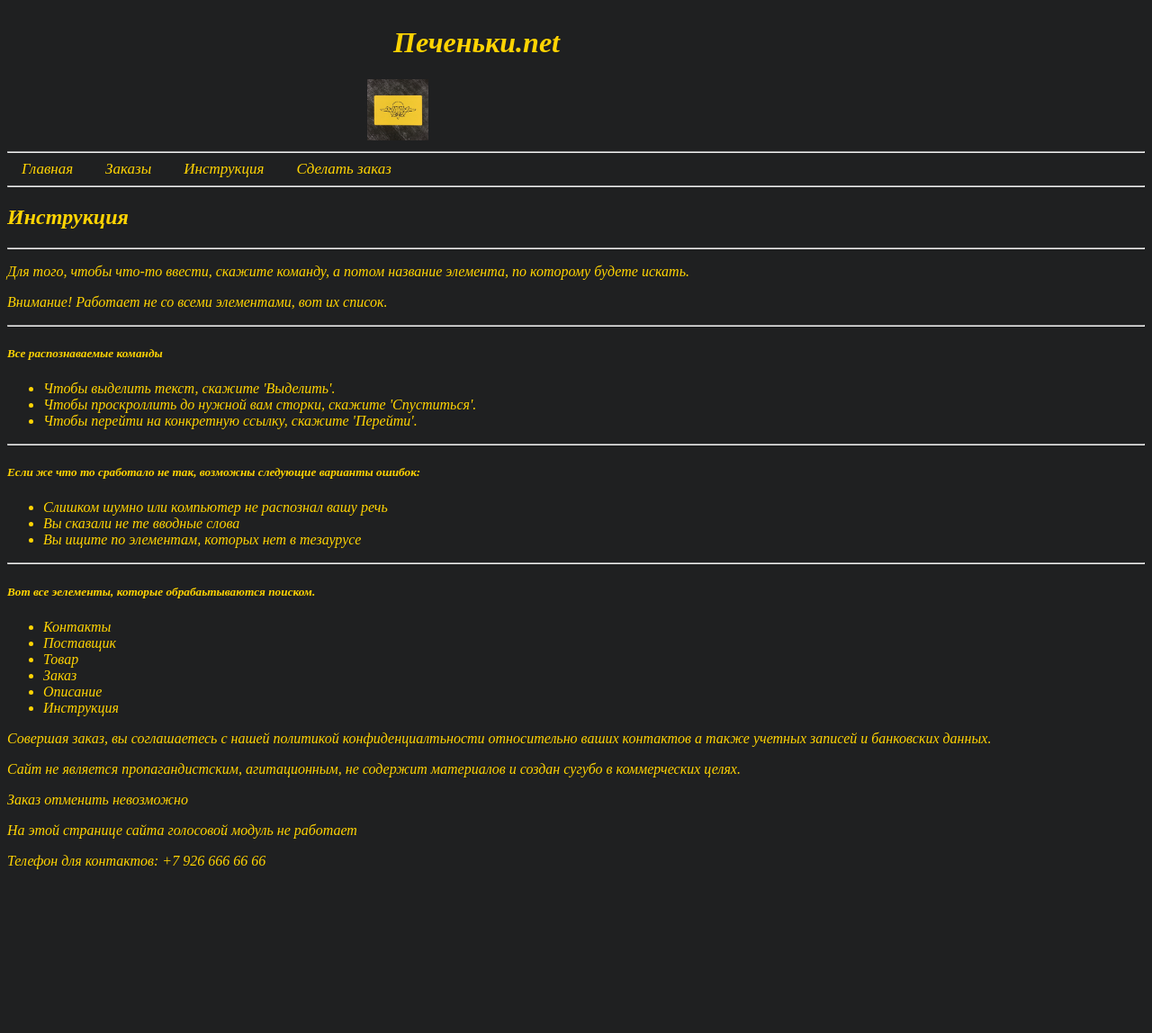
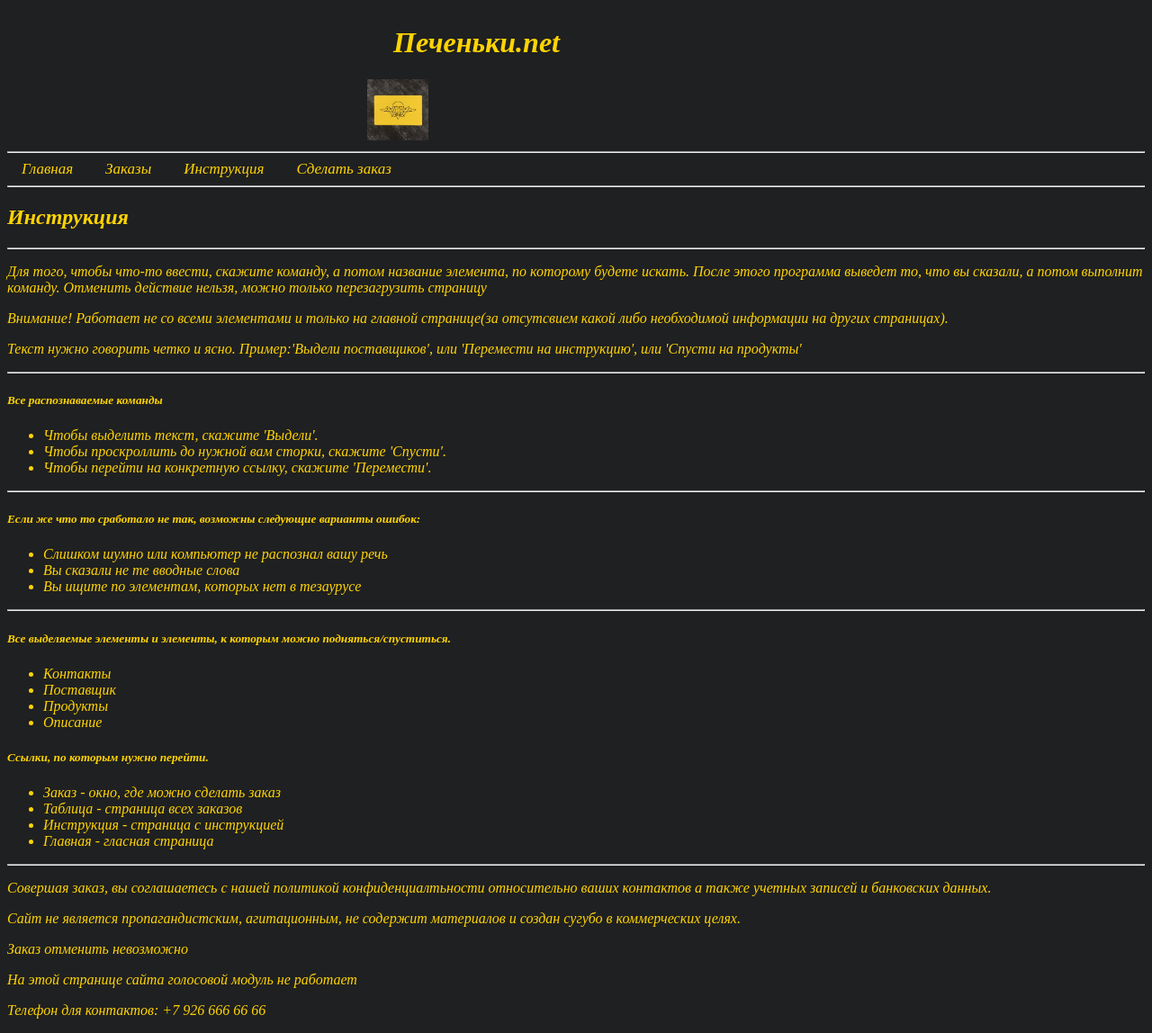
Before and after one commit to Aogast/Flask_project, a Flask app: page /instr in a window 1280 px wide. Shown: the whole page at 90% size. Before the commit the page ends 966 px from the top, so only its background shows below. Run offline with Flask 2, Linux system fonts and the light colour scheme.

Commit message:
Merge branch 'master' of https://github.com/HTSK-company/Flask_project into interface
 Conflicts:
	templates/main.html
	templates/Инструкция.html

```diff
--- a/templates/baseshabl.html
+++ b/templates/baseshabl.html
@@ -13,16 +13,17 @@
   </div>
     <hr>
     <div class="topnavy">
-        <a href={{url_for('index')}}>Главная</a>
-        <a href={{url_for('tab')}}>Заказы</a>
-        <a href={{url_for('instr')}}>Инструкция</a>
-        <a href={{url_for('order')}}>Сделать заказ</a>
+        <a href={{url_for('index')}} id = "главна">Главная</a>
+        <a href={{url_for('tab')}} id="таблиц">Заказы</a>
+        <a href={{url_for('instr')}} id = 'инструкци'>Инструкция</a>
+        <a href={{url_for('order')}} id = 'заказ'>Сделать заказ</a>
     </div>
     <hr>
     <main role="main" class="container">
     {% block content %}{% endblock %}
 </main>
-<footer>
+    <hr>
+<footer id="контакт">
         <p>Совершая заказ, вы соглашаетесь с нашей политикой конфиденциалтьности относительно ваших контактов а также учетных записей и банковских данных.</p>
         <p>Сайт не является пропагандистским, агитационным, не содержит материалов и создан сугубо в коммерческих целях.</p>
         <p>Заказ отменить невозможно</p>
--- a/templates/Инструкция.html
+++ b/templates/Инструкция.html
@@ -2,14 +2,17 @@
 {% block content %}
   <h2 class='table1'>Инструкция</h2>
 <hr>
-  <p>Для того, чтобы что-то ввести, cкажите команду, а потом название элемента, по которому будете искать.</p>
-  <p>Внимание! Работает  не со всеми элементами, вот их список.</p>
+  <p>Для того, чтобы что-то ввести, cкажите команду, а потом название элемента, по которому будете искать. После этого
+  программа выведет то, что вы сказали, а потом выполнит команду. Отменить действие нельзя, можно только перезагрузить страницу</p>
+  <p>Внимание! Работает не со всеми элементами и только на главной странице(за отсутсвием какой либо необходимой
+    информации на других страницах).</p>
+<p>Текст нужно говорить четко и ясно. Пример:'Выдели поставщиков', или 'Перемести на инструкцию', или 'Спусти на продукты'</p>
   <hr>
   <h5>Все распознаваемые команды</h5>
   <ul>
-  <li>Чтобы выделить текст, скажите 'Выделить'.</li>
-  <li>Чтобы проскроллить до нужной вам сторки, скажите 'Спуститься'.</li>
-  <li>Чтобы перейти на конкретную ссылку, скажите 'Перейти'.</li>
+  <li>Чтобы выделить текст, скажите 'Выдели'.</li>
+  <li>Чтобы проскроллить до нужной вам сторки, скажите 'Спусти'.</li>
+  <li>Чтобы перейти на конкретную ссылку, скажите 'Перемести'.</li>
   </ul>
   <hr>
   <h5>Если же что то сработало не так, возможны следующие варианты ошибок:</h5>
@@ -19,13 +22,18 @@
     <li>Вы ищите по элементам, которых нет в тезаурусе</li>
   </ul>
   <hr>
-  <h5>Вот все эелементы, которые обрабаьтываются поиском.</h5>
+  <h5>Все выделяемые элементы и элементы, к которым можно подняться/спуститься.</h5>
   <ul>
     <li>Контакты</li>
     <li>Поставщик</li>
-    <li>Товар</li>
-    <li>Заказ</li>
+    <li>Продукты</li>
     <li>Описание</li>
-    <li>Инструкция</li>
+  </ul>
+<h5>Ссылки, по которым нужно перейти.</h5>
+  <ul>
+    <li>Заказ - окно, где можно сделать заказ</li>
+    <li>Таблица - страница всех заказов</li>
+    <li>Инструкция - страница с инструкцией</li>
+    <li>Главная - гласная страница</li>
   </ul>
 {% endblock %}
```
Also changed, not shown: templates/main.html (+23 -24 lines), db/blogs.sqlite (deleted).
